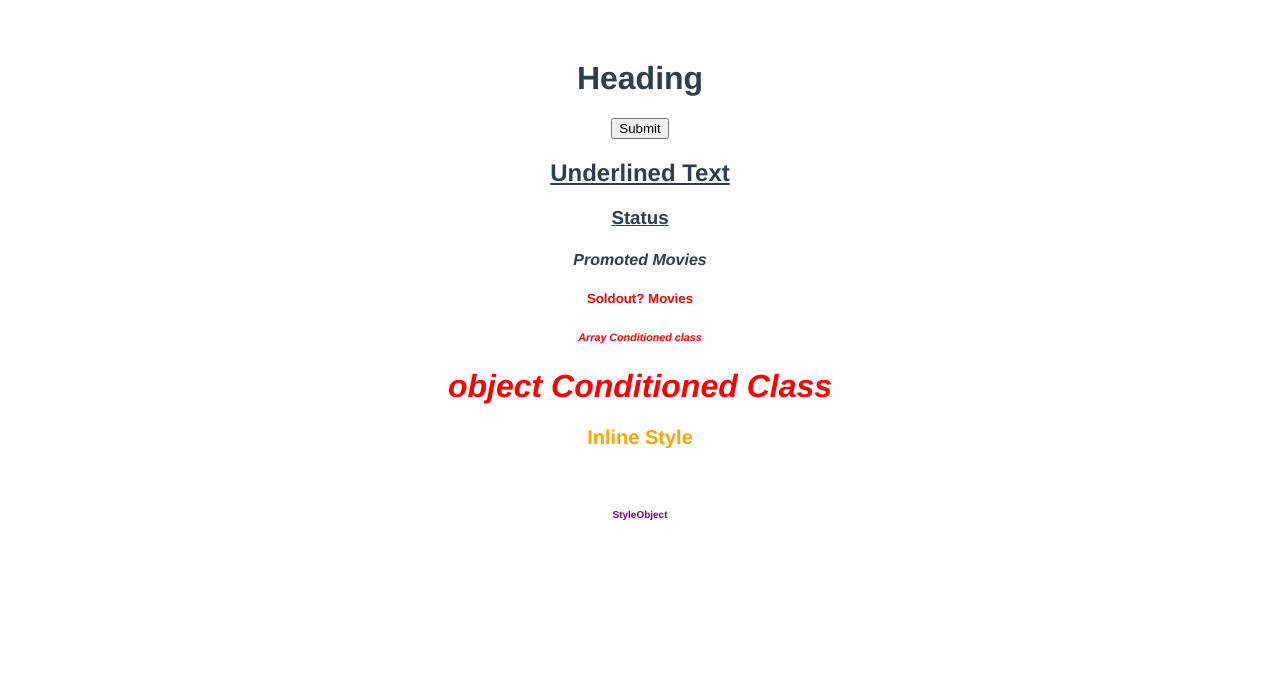
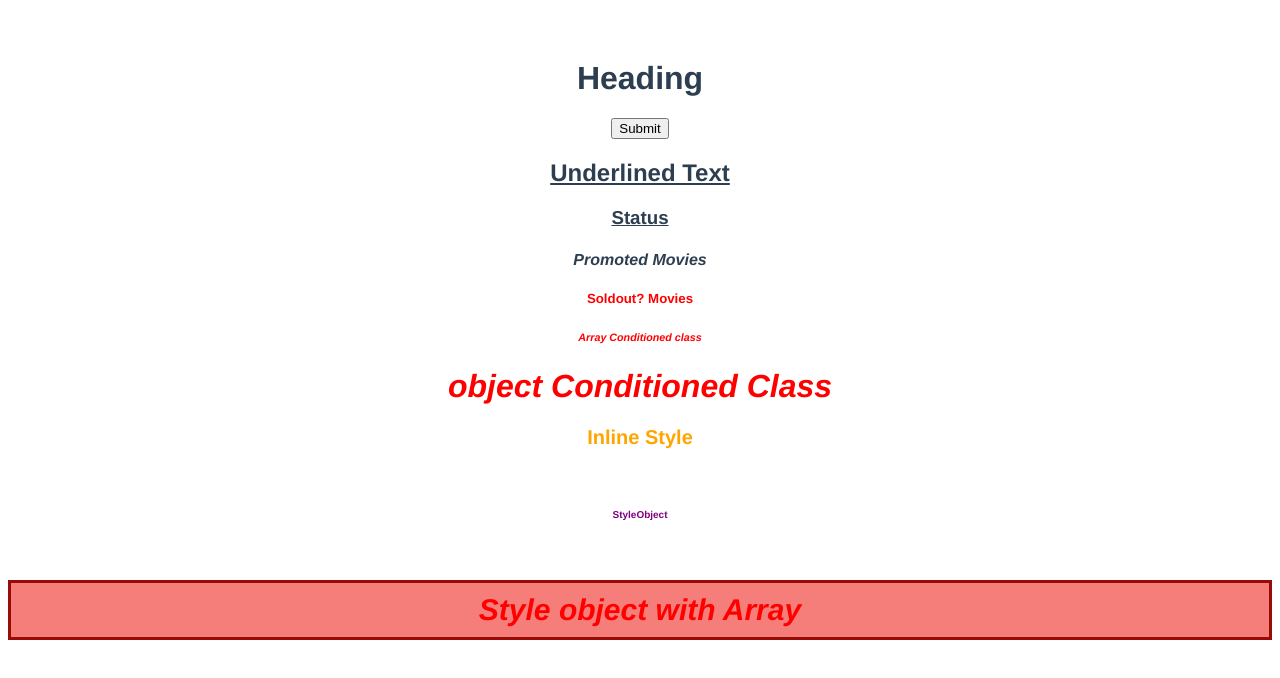
Before and after one commit to djGopinath/vue_js, a Vue app: page / in a window 1280 px wide. Shown: the top 678 px of the page. Built offline with nearby package versions, Linux system fonts and the light colour scheme.

Commit message:
v-bind shorthand propertis and added its attributes.

```diff
--- a/src/App.vue
+++ b/src/App.vue
@@ -1,22 +1,31 @@
 <template>
-<h1 v-bind:id="headingId">Heading</h1>
-<button v-bind:disabled="isDisabled">Submit</button>
+
+<!-- shorthand property of v-bind is : with attributes  'v-bind:class' is converted to ':class' -->
+<h1 :id="headingId">Heading</h1>
+<button :disabled="isDisabled">Submit</button>
 <h2 class="underline">Underlined Text</h2>
-<h3 class=underline v-bind:class="status">Status</h3>
-<h4 v-bind:class="isPromoted && 'promoted'">Promoted Movies</h4>
-<h5 v-bind:class="isSoldOut ? 'sold-out':'new-movie'">Soldout? Movies</h5>
-<h6 v-bind:class="[isPromoted && 'promoted', isSoldOut && 'sold-out']">Array Conditioned class</h6>
-<h1 v-bind:class="{
+<h3 class=underline :class="status">Status</h3>
+<h4 :class="isPromoted && 'promoted'">Promoted Movies</h4>
+<h5 :class="isSoldOut ? 'sold-out':'new-movie'">Soldout? Movies</h5>
+<h6 :class="[isPromoted && 'promoted', isSoldOut && 'sold-out']">Array Conditioned class</h6>
+
+<!-- style With condition -->
+<h1 :class="{
   promoted:isPromoted,
   new:!isSoldOut,
   'sold-out':isSoldOut
 }">object Conditioned Class</h1>
-<h2 v-bind:style="{
+
+<!-- inline Style -->
+<h2 :style="{
   color:highlightendColor,fontSize:highlightendFont
 }">Inline Style</h2>
-<h3 v-bind:style="highlightendStyle">StyleObject</h3>
 
+<!-- Style object -->
+<h3 :style="highlightendStyle">StyleObject</h3>
 
+<!-- Style object with Array -->
+<h4 :style="[succesStyleObject,dangerStyleObject,baseStyleObject]" :class="'promoted'">Style object with Array</h4>
 </template>
 
 <script>
@@ -37,16 +46,26 @@ export default {
       fontSize:'10px',
       margin:'60px'
      },
+
+     //style Object will pass into array
      baseStyleObject:{
       fontSize:'30px',
       padding:'10px'
      },
+
      succesStyleObject:{
         color:'pink',
         border:'2px solid #2c3e50',
-        backgroundColor:'white'
+        backgroundColor:'white',
+        padding:'20px'
+     },
+      dangerStyleObject:{
+        color:'red',
+        border:'3px solid #990b06',
+        backgroundColor:'#f57e7a',
+        padding:'20px'
+     }
 
-     }
     };
   },
 }
```
